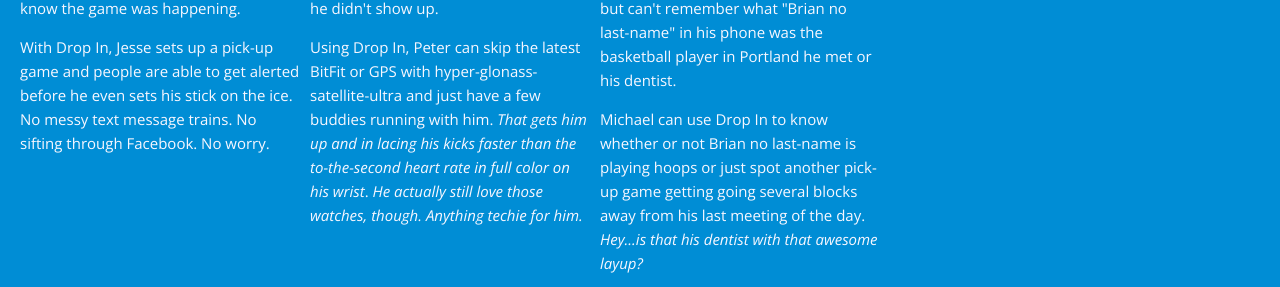
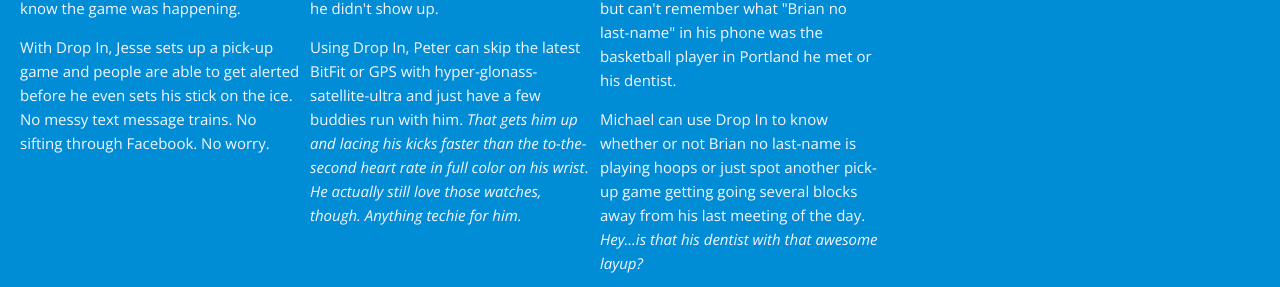
Before and after one commit to fidogroupe/drop-in-marketing-site, a Jekyll site: the page built from index.html, in a window 1280 px wide. Shown: the part 1480-1767 px from the top of the page. Built offline with Jekyll 4.4.1, drawn with Linux system fonts in a browser that asks for light colours.

Commit message:
Minor Copy Updates

```diff
--- a/index.html
+++ b/index.html
@@ -77,7 +77,7 @@
       Finding the motivation to run costs Peter, one of our developers, hundreds of dollars with every new gadget. He found the greatest motivator of all was good 'ol fashioned embarrassment when others are counting on him and he didn't show up.
     </p>
     <p>
-      Using Drop In, Peter can skip the latest BitFit or GPS with hyper-glonass-satellite-ultra and just have a few buddies running with him. <em>That gets him up and in lacing his kicks faster than the to-the-second heart rate in full color on his wrist</em>. <i>He actually still love those watches, though. Anything techie for him.</i>
+      Using Drop In, Peter can skip the latest BitFit or GPS with hyper-glonass-satellite-ultra and just have a few buddies run with him. <em>That gets him up and lacing his kicks faster than the to-the-second heart rate in full color on his wrist</em>. <i>He actually still love those watches, though. Anything techie for him.</i>
     </p>
   </div>
 
```
